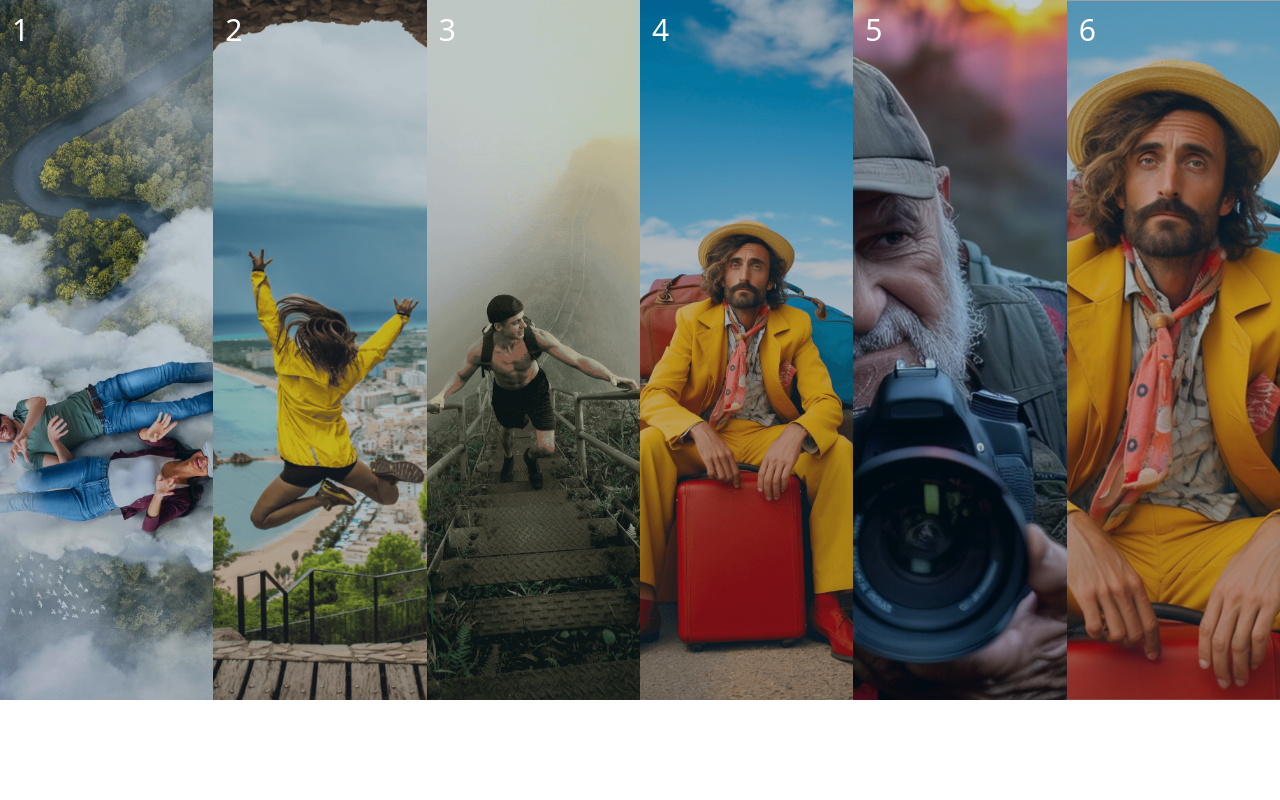
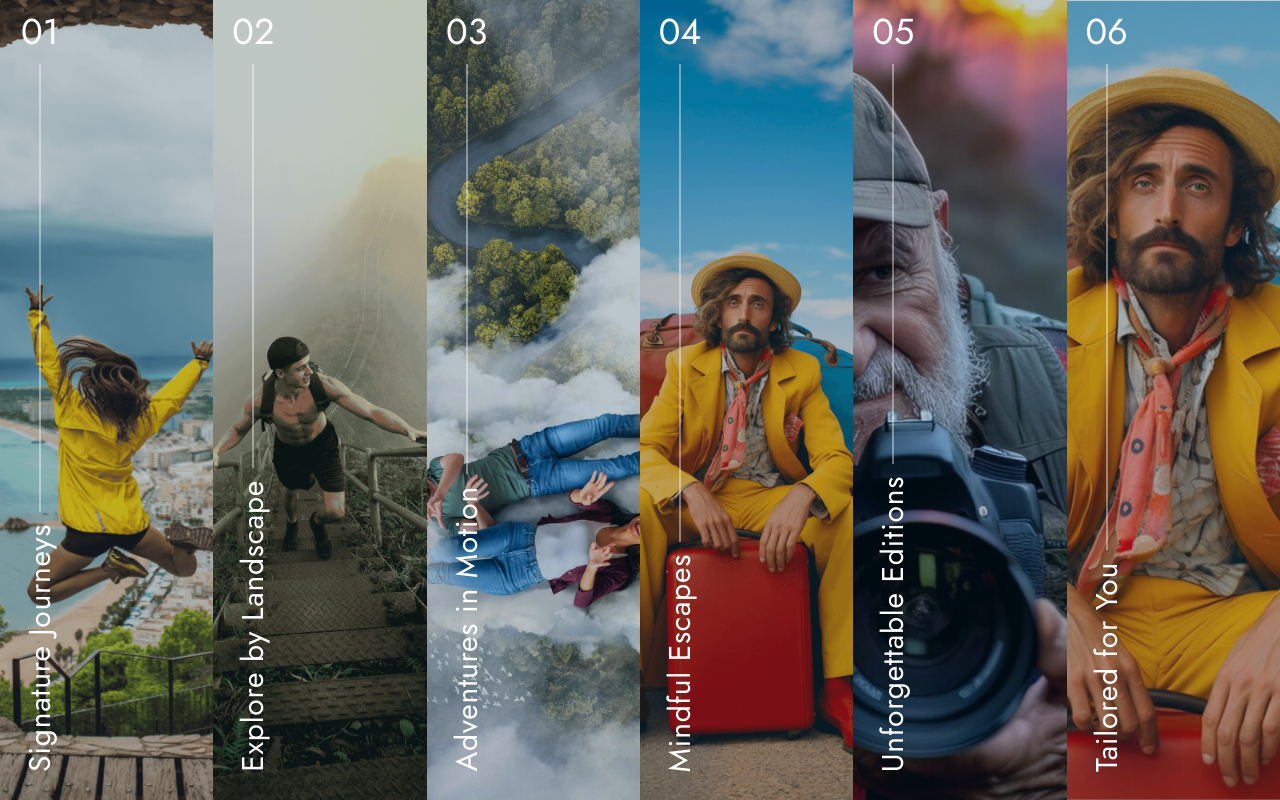
Before and after one commit to SaifuMak/blueterra-frontend, a Next.js app in the folder blueterra/: page / in a window 1280 px wide. Built offline with nearby package versions, Linux system fonts and the light colour scheme.

Commit message:
styles in animated cards

```diff
--- a/blueterra/app/globals.css
+++ b/blueterra/app/globals.css
@@ -1,10 +1,16 @@
 @import "tailwindcss";
 
-:root {
-  --background: #ffffff;
 
+body {
+  @apply font-sans; /* Tailwind will use what's defined */
 }
+
 
 .flex-center{
   @apply flex justify-center items-center
 }
+
+
+.bor{
+  @apply border border-white
+}
--- a/blueterra/app/layout.js
+++ b/blueterra/app/layout.js
@@ -1,4 +1,5 @@
 import "./globals.css";
+import { Jost } from 'next/font/google'
 import Navbar from "@/components/Navbar/page";
 
 export const metadata = {
@@ -6,10 +7,15 @@ export const metadata = {
   description: "Blueterra the travel website",
 };
 
+const jost = Jost({
+  subsets: ['latin'],
+  weight: ['400', '500', '700'],
+})
+
 export default function RootLayout({ children }) {
   return (
     <html lang="en">
-      <body className=''>
+      <body className={jost.className}>
         {/* <Navbar/> */}
         {children}
       </body>
--- a/blueterra/app/page.js
+++ b/blueterra/app/page.js
@@ -3,21 +3,20 @@ import Cards from "@/components/AnimatedCards/Cards";
 export default function Home() {
 
   const CardData = [
-    {title:'1', color : '#219ebc', image : '/images/home/girl-and-boy-vr.jpg', shrinkImage : '/images/home/men-in-yellow-dress.png'},
-    {title:'2', color : '#d6ccc2', image : '/images/home/girl-in-yellow-dress-jumbing.png', shrinkImage : '/images/home/men-in-yellow-dress.png'},
-    {title:'3', color : '#83c5be', image : '/images/home/men-climbing-mountain.png', shrinkImage : '/images/home/men-in-yellow-dress.png'},
-    {title:'4', color : '#95d5b2', image : '/images/home/men-in-yellow-dress.png', shrinkImage : '/images/home/men-in-yellow-dress.png'},
-    {title:'5', color : '#cad2c5', image : '/images/home/old-man.jpeg', shrinkImage : '/images/home/men-in-yellow-dress.png'},
-    {title:'6', color : '#d6ccc2', image : '/images/home/yellow-man-second.png', shrinkImage : '/images/home/men-in-yellow-dress.png'},
-
+    {number:'01', image : '/images/home/girl-in-yellow-dress-jumbing.png',tagline : 'Signature Journeys'},
+    {number:'02',  image : '/images/home/men-climbing-mountain.png',tagline : 'Explore by Landscape'},
+    {number:'03',  image : '/images/home/girl-and-boy-vr.jpg',tagline : 'Adventures in Motion' },
+    {number:'04', image : '/images/home/men-in-yellow-dress.png',tagline : 'Mindful Escapes'},
+    {number:'05', image : '/images/home/old-man.jpeg',tagline : 'Unforgettable Editions'},
+    {number:'06', image : '/images/home/yellow-man-second.png',tagline : 'Tailored for You'},
 
   ]
   return (
-    <div className=''>
+    <div className=' h-screen '>
       {/* <h1 className="text-3xl font-bold underline">
         Home page
       </h1> */}
-      <div className="w-full h-full ">
+      <div className="w-full h-screen ">
         <Cards CardDetails={CardData}/>
       </div>
 
--- a/blueterra/components/AnimatedCards/AnimatedCard.js
+++ b/blueterra/components/AnimatedCards/AnimatedCard.js
@@ -1,6 +1,6 @@
 'use client'
 import { useRef, useEffect } from 'react';
-import gsap, { Power0 } from 'gsap';
+import gsap from 'gsap';
 import Image from 'next/image';
 
 
@@ -25,7 +25,7 @@ export default function AnimatedCard({ card, onClick, isExpanded }) {
     }, [isExpanded])
 
     return (
-        <div ref={cardRef} onClick={onClick} className={`flex-1  h-[700px]  relative cursor-pointer  overflow-hidden  text-white text-3xl   `} style={{ backgroundColor: card.color }}>{card.title}
+        <div ref={cardRef} onClick={onClick} className={`flex-1 h-screen relative cursor-pointer  overflow-hidden  text-white text-3xl   `} >{card.title}
 
 
             <div className='overflow-hidden'>
@@ -37,18 +37,30 @@ export default function AnimatedCard({ card, onClick, isExpanded }) {
                     style={{ objectFit: 'cover', objectPosition: 'center' }}
                 />
 
-                <div className=' absolute inset-0  bg-[#00284680]/50'>
-                    {/* <div className='p-4  w-12 ml-2   h-[500px] flex flex-col  items-center  text-white   '>
-                        <span className='text-3xl text-left '>{card.title}</span>
-                        <div className='w-px flex-1 ml-1 my-4  bg-white'></div>
-                        <p className=' rotate-90  text-nowrap'>Mindful Escapes</p>
-                    </div> */}
+                {!isExpanded ? (
+                    <div className=' absolute inset-0  bg-[#00284680]/50'>
 
-                    <div className='flex ml-3 mt-3   text-white items-center'>
-                        <span className='text-3xl'>{card.title}</span>
+                        <div className={`flex mt-3 w-8 ml-6 h-[95vh] text-white flex-col items-center `}>
+                            <span className="text-4xl font-normal">{card.number}</span>
+
+                            <div className="bg-white/40 w-0.5 flex-1 my-3"></div>
+
+                            <p className=" rotate-180 text-3xl tracking-wide [writing-mode:vertical-rl]">
+                                {card.tagline}
+                            </p>
+                        </div>
 
                     </div>
-                </div>
+                ) : (
+                    <div className='bg-[#104F82D9]/80 absolute inset-0 px-20 '>
+                        <div className='mt-20 '>
+                            <p className='  text-white text-5xl '>{card.number} <span className='font-medium ml-3'>{card.tagline}</span></p>
+                            <hr className=' opacity-40 mt-5'></hr>
+                        </div>
+                    </div>
+
+                )}
+
 
 
 
```
